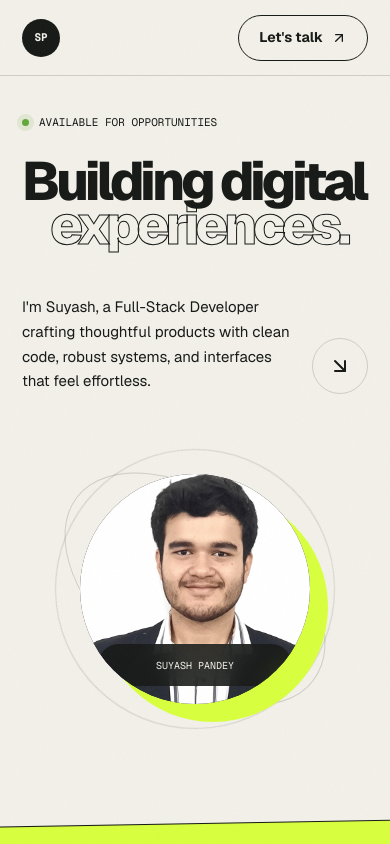
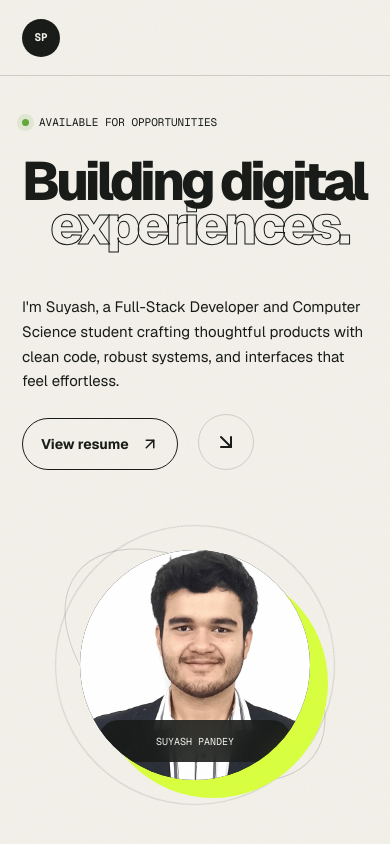
Before and after one commit to Suyash-75/suyash-portfolio, a Next.js app: page / in a window 390 px wide. Shown: the top 844 px of the page. Built offline with nearby package versions, Linux system fonts and the light colour scheme; no server answers; the database is empty.

Commit message:
Add Supabase PostgreSQL database integration and API route

```diff
--- a/app/globals.css
+++ b/app/globals.css
@@ -28,8 +28,10 @@ body {
 .brand-mark { width: 38px; height: 38px; border-radius: 50%; display: grid; place-items: center; background: var(--ink); color: var(--paper); font-family: var(--font-geist-mono), monospace; font-size: 11px; }
 .nav-links { display: flex; align-items: center; gap: 10px; }
 .nav-links > a:not(.nav-contact) { min-height: 44px; padding: 0 12px; display: flex; align-items: center; color: inherit; text-decoration: none; font-size: 14px; font-weight: 650; }
-.nav-contact { height: 46px; padding: 0 20px; border: 1px solid var(--ink); border-radius: 999px; display: flex; align-items: center; gap: 8px; color: inherit; text-decoration: none; font-size: 14px; font-weight: 650; transition: .25s ease; }
-.nav-contact:hover { background: var(--ink); color: var(--paper); }
+.nav-resume,.nav-contact { height:46px; padding:0 20px; border:1px solid var(--ink); border-radius:999px; display:flex; align-items:center; gap:8px; color:inherit; text-decoration:none; font-size:14px; font-weight:650; transition:.25s ease; }
+.nav-resume { background:var(--acid); border-color:var(--acid); }
+.nav-resume:hover { background:var(--ink); color:var(--paper); border-color:var(--ink); }
+.nav-contact:hover { background:var(--ink); color:var(--paper); }
 
 .hero { max-width: 1320px; min-height: 650px; margin: 0 auto; padding: 64px 44px 48px; display: grid; grid-template-columns: minmax(0, 1.25fr) minmax(300px, .75fr); align-items: center; }
 .hero-copy { position: relative; z-index: 2; }
@@ -39,6 +41,8 @@ body {
 .hero h1 span { display: block; color: transparent; -webkit-text-stroke: 2px var(--ink); margin-left: 90px; }
 .hero-bottom { margin-top: 48px; display: flex; align-items: center; gap: 54px; }
 .hero-bottom > p { max-width: 460px; margin: 0; font-size: 17px; line-height: 1.65; }
+.hero-resume { height:56px; padding:0 18px; border:1px solid var(--ink); border-radius:999px; color:var(--ink); text-decoration:none; display:flex; align-items:center; gap:12px; font-size:14px; font-weight:700; white-space:nowrap; transition:.25s ease; }
+.hero-resume:hover { background:var(--ink); color:var(--paper); transform:translateY(-3px); }
 .circle-link { flex: 0 0 auto; width: 68px; height: 68px; border: 1px solid var(--line); border-radius: 50%; color: var(--ink); display: grid; place-items: center; text-decoration: none; transition: .3s ease; }
 .circle-link:hover { transform: rotate(-45deg); background: var(--acid); border-color: var(--acid); }
 
@@ -101,9 +105,9 @@ footer { max-width:1320px;min-height:130px;margin:0 auto;padding:28px 44px;borde
 @keyframes reveal { from { opacity:0; transform:translateY(18px)} to {opacity:1;transform:translateY(0)} }
 @keyframes marquee { to { transform:translateX(-50%) } }@keyframes orbit { to { transform:rotate(360deg) } }@keyframes pulse { to { transform:scale(.35);opacity:.35} }
 @media (max-width:900px) {
-.education-section { padding:90px 22px; grid-template-columns:1fr; }.education-heading { margin-bottom:28px; }.education-item { grid-template-columns:82px 1fr 24px; }.socials a { min-width:92px; height:46px; }.credentials-section { padding:90px 22px; }.credentials-grid { grid-template-columns:1fr; }
+.nav-links>a:not(.nav-contact):not(.nav-resume){display:none}.hero-bottom{flex-wrap:wrap}.nav-resume{padding:0 14px}.education-section { padding:90px 22px; grid-template-columns:1fr; }.education-heading { margin-bottom:28px; }.education-item { grid-template-columns:82px 1fr 24px; }.socials a { min-width:92px; height:46px; }.credentials-section { padding:90px 22px; }.credentials-grid { grid-template-columns:1fr; }
  .nav{padding:0 22px}.nav-links>a:not(.nav-contact){display:none}.hero{grid-template-columns:1fr;padding:48px 22px 70px}.hero h1{font-size:clamp(54px,16vw,90px);letter-spacing:-5px}.hero h1 span{margin-left:28px}.hero-art{height:420px;margin-top:20px}.profile-disc{width:280px}.orbit-one{width:330px;height:330px}.orbit-two{width:360px;height:210px}.hero-bottom{gap:20px}.marquee{margin-top:-10px}.work-section{padding:100px 22px}.section-heading{align-items:start;gap:30px}.section-heading>p{display:none}.project-grid{grid-template-columns:1fr}.about-section{padding:80px 22px;grid-template-columns:1fr}.about-label{margin-bottom:40px}.about-copy h2{letter-spacing:-3px}.contact-section{padding:90px 22px}.contact-section a{letter-spacing:-3px}.contact-icon{width:58px;height:58px}footer{padding:0 22px} }
 @media (max-width:560px) {
-.education-section { padding-top:80px; }.education-heading h2 { font-size:48px; }.education-item { grid-template-columns:1fr 24px; min-height:auto; }.education-year { grid-column:1 / -1; }.education-item h3 { font-size:30px; }.credentials-heading { align-items:start; }.credentials-heading h2 { font-size:48px; }.credentials-grid article { padding:22px; }footer { flex-direction:column; align-items:flex-start; gap:20px; }.socials { width:100%; flex-wrap:wrap }.socials a { flex:1; min-width:92px; }.contact-details a { font-size:12px; }
+.nav-contact{display:none!important}.hero-bottom>p{flex-basis:100%}.hero-resume{height:52px}.education-section { padding-top:80px; }.education-heading h2 { font-size:48px; }.education-item { grid-template-columns:1fr 24px; min-height:auto; }.education-year { grid-column:1 / -1; }.education-item h3 { font-size:30px; }.credentials-heading { align-items:start; }.credentials-heading h2 { font-size:48px; }.credentials-grid article { padding:22px; }footer { flex-direction:column; align-items:flex-start; gap:20px; }.socials { width:100%; flex-wrap:wrap }.socials a { flex:1; min-width:92px; }.contact-details a { font-size:12px; }
  .nav{height:76px}.brand>span:last-child{display:none}.nav-links{gap:12px}.hero{min-height:auto;padding-top:38px}.eyebrow{margin-bottom:28px}.hero h1{font-size:54px;letter-spacing:-4px}.hero h1 span{-webkit-text-stroke:1px var(--ink)}.hero-bottom{align-items:flex-end}.hero-bottom>p{font-size:15px}.circle-link{width:56px;height:56px}.hero-art{height:350px}.profile-disc{width:230px}.initials{font-size:76px}.orbit-one{width:280px;height:280px}.orbit-two{width:300px;height:180px}.work-section{padding-top:80px}.section-heading h2{font-size:48px;letter-spacing:-3px}.project-card{min-height:470px}.project-preview{height:280px}.preview-content{padding:30px 18px}.preview-content>span{font-size:28px}.about-copy h2{font-size:48px}.about-copy>p{font-size:17px}.contact-section a{font-size:40px}.contact-icon{width:52px;height:52px}footer{height:90px} }
 @media (prefers-reduced-motion: reduce) { html{scroll-behavior:auto}.reveal,.orbit-one,.marquee-track,.project-loading span{animation:none!important}.project-card:hover,.circle-link:hover,.contact-icon:hover{transform:none} }
--- a/app/page.tsx
+++ b/app/page.tsx
@@ -46,6 +46,7 @@ export default function Portfolio() {
           <a href="#work">Work</a>
           <a href="#education">Education</a>
           <a href="#about">About</a>
+          <a className="nav-resume" href="/SUYASH%20RESUME%20LR.pdf" target="_blank" rel="noopener noreferrer">Resume <ArrowUpRight size={16} /></a>
           <a className="nav-contact" href="#contact">Let&apos;s talk <ArrowUpRight size={16} /></a>
         </div>
       </nav>
@@ -55,7 +56,11 @@ export default function Portfolio() {
           <p className="eyebrow reveal reveal-2"><span /> Available for opportunities</p>
           <h1 className="reveal reveal-3">Building digital<span>experiences.</span></h1>
           <div className="hero-bottom reveal reveal-4">
-            <p>I&apos;m Suyash, a Full-Stack Developer crafting thoughtful products with clean code, robust systems, and interfaces that feel effortless.</p>
+            <p>I&apos;m Suyash, a Full-Stack Developer and Computer Science student crafting thoughtful products with clean code, robust systems, and interfaces that feel effortless.</p>
+            <a className="hero-resume" href="/SUYASH%20RESUME%20LR.pdf" target="_blank" rel="noopener noreferrer">
+              <span>View resume</span>
+              <ArrowUpRight size={18} />
+            </a>
             <a className="circle-link" href="#work" aria-label="Explore selected work"><ArrowDownRight size={24} /></a>
           </div>
         </div>
```
